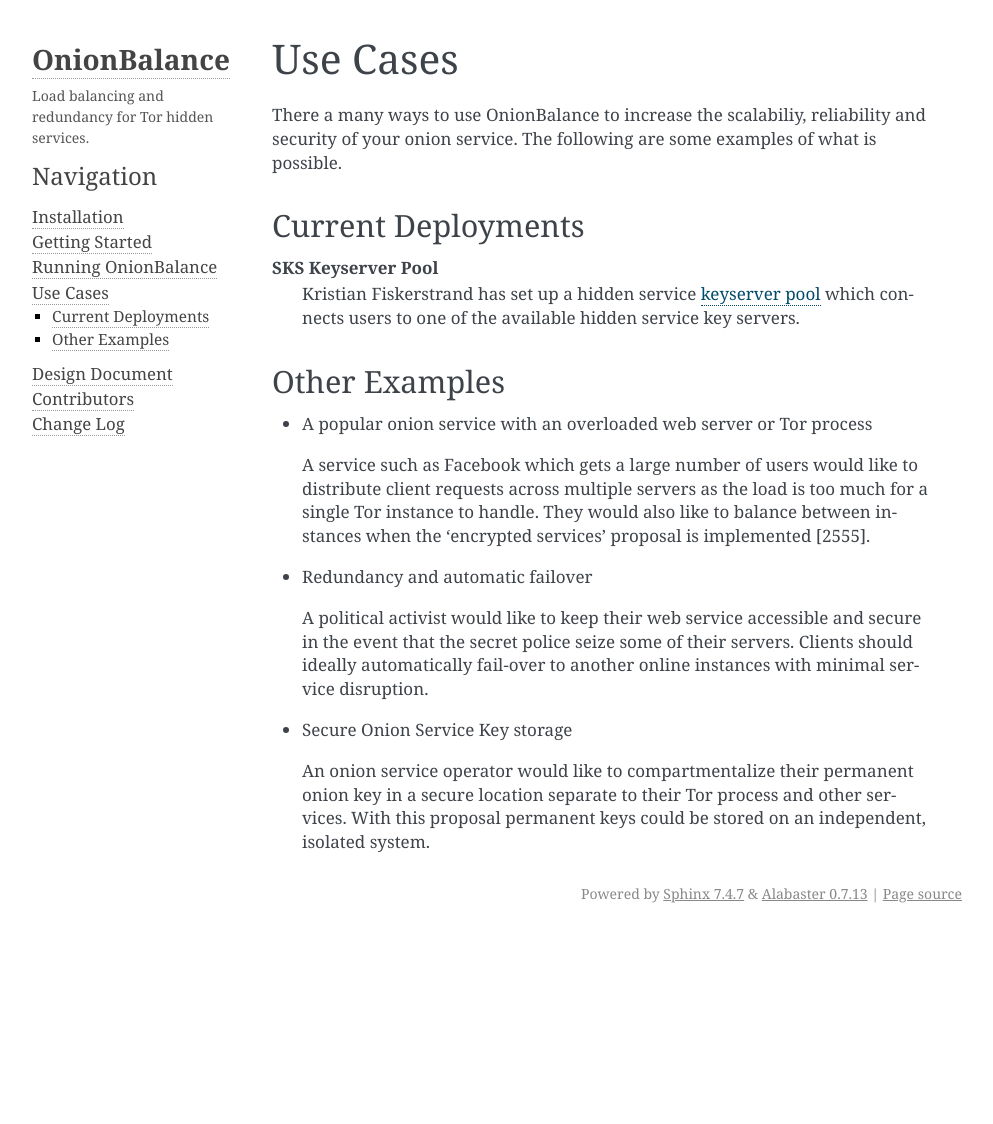
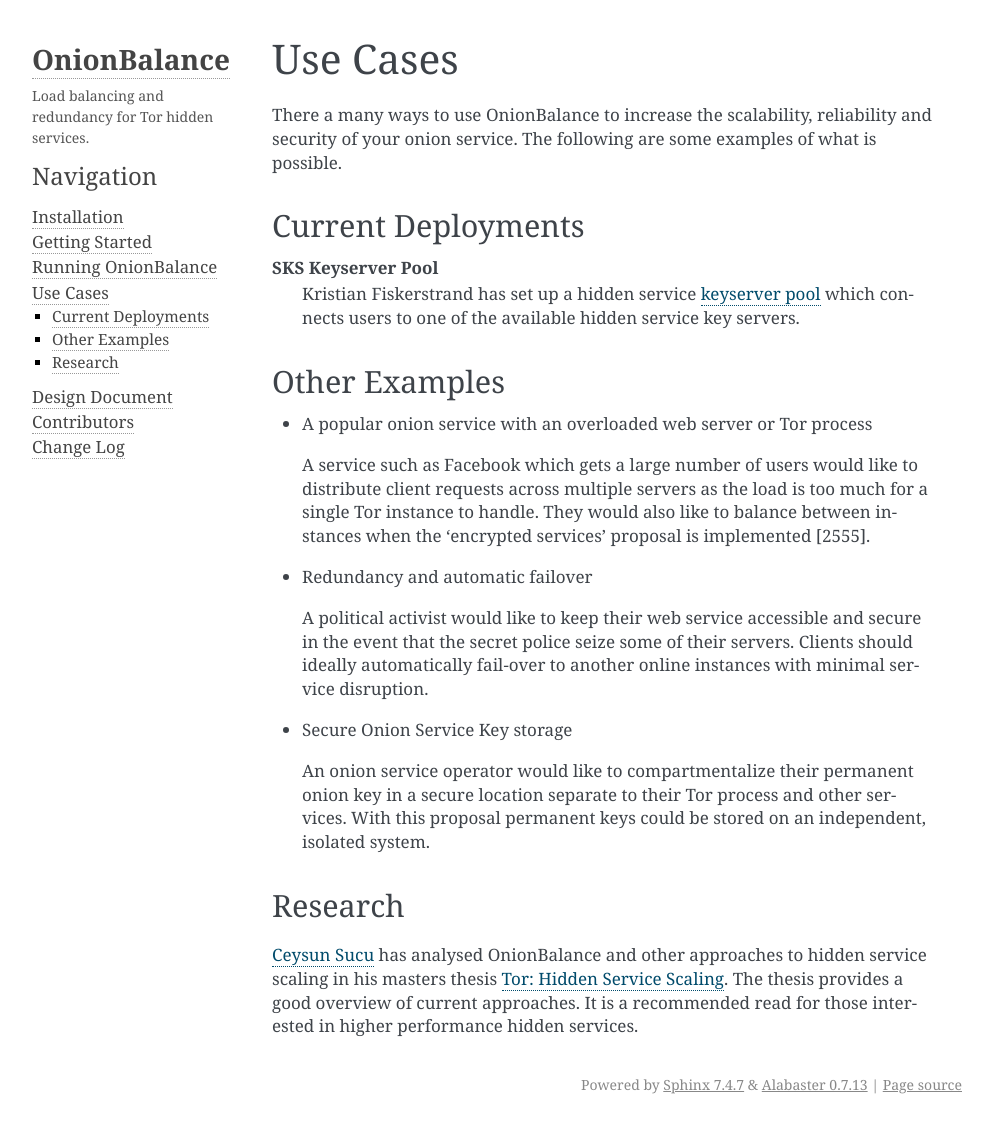
Before and after one commit to DonnchaC/onionbalance, a Sphinx documentation site: the page built from docs/use-cases.rst, in a window 1280 px wide. Shown: the whole page, without its empty margins (148-1141 px from the left). Built offline with Sphinx 7.4.7, drawn with Linux system fonts in a browser that asks for light colours; before the commit the page ends 933 px from its top, so only the background shows below that.

Commit message:
Describe OnionBalance research in the documentation

```diff
--- a/docs/use-cases.rst
+++ b/docs/use-cases.rst
@@ -1,7 +1,7 @@
 Use Cases
 =========
 
-There a many ways to use OnionBalance to increase the scalabiliy, reliability and security of your onion service. The following are some examples of what is
+There a many ways to use OnionBalance to increase the scalability, reliability and security of your onion service. The following are some examples of what is
 possible.
 
 
@@ -38,3 +38,11 @@ Other Examples
   onion key in a secure location separate to their Tor process and other
   services. With this proposal permanent keys could be stored on an
   independent, isolated system.
+
+Research
+--------
+
+`Ceysun Sucu <https://github.com/csucu>`_ has analysed OnionBalance and other
+approaches to hidden service scaling in his masters thesis
+`Tor\: Hidden Service Scaling <https://www.benthamsgaze.org/wp-content/uploads/2015/11/sucu-torscaling.pdf>`_. The thesis provides a good overview of current approaches. It is a recommended read for those
+interested in higher performance hidden services.
```
